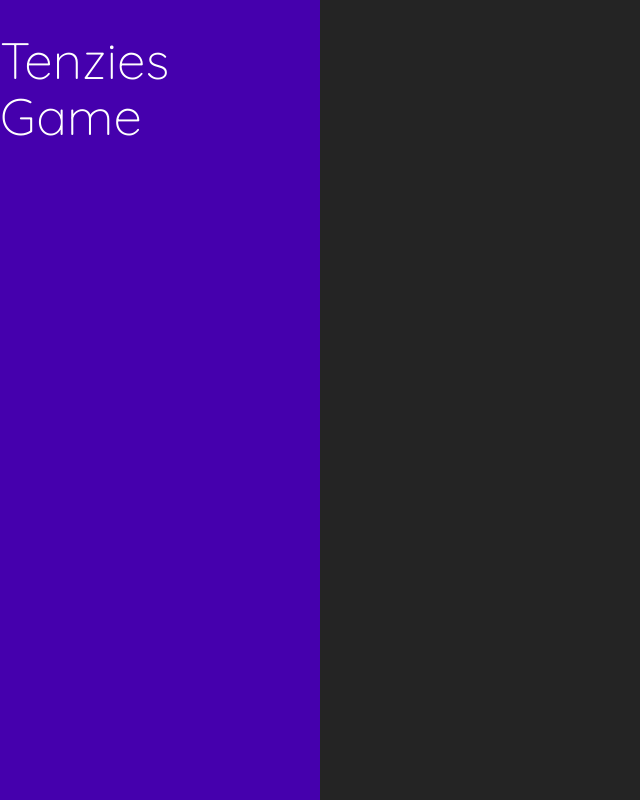
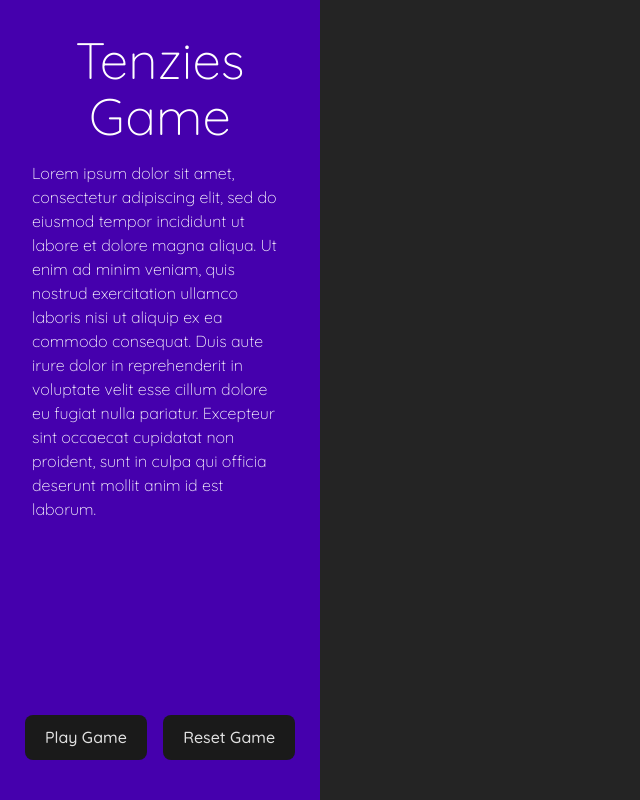
Before and after one commit to J-Skarbek/Tenzies, a React (Vite) app in the folder Tenzies/: page / in a window 1280 px wide. Shown: the whole page, without its empty margins (0-640 px from the left). Built offline with nearby package versions, Linux system fonts and the light colour scheme.

Commit message:
finish styliing the sidebar component for desktop

```diff
--- a/Tenzies/src/components/Sidebar.jsx
+++ b/Tenzies/src/components/Sidebar.jsx
@@ -3,9 +3,20 @@ import React from "react";
 function Sidebar() {
 
   return (
-    <div className="header col-start-1 col-span-3 row-start-1 row-span-6 bg-dark-purple text-white font-quicksand font-light flex justify-center py-8">
-      <h1>Tenzies Game</h1>
-
+    <div className="sidebar col-start-1 col-span-3 row-start-1 row-span-6
+      bg-dark-purple font-quicksand font-light flex flex-col justify-between py-8">
+      <div className="text-elements">
+        <h1 className="text-white text-center">Tenzies Game</h1>
+        <p className="text-white text-left mx-8 my-4">Lorem ipsum dolor sit amet, consectetur adipiscing elit, sed do eiusmod tempor incididunt ut labore et dolore magna aliqua.
+          Ut enim ad minim veniam, quis nostrud exercitation ullamco laboris nisi ut aliquip ex ea commodo consequat.
+          Duis aute irure dolor in reprehenderit in voluptate velit esse cillum dolore eu fugiat nulla pariatur.
+          Excepteur sint occaecat cupidatat non proident, sunt in culpa qui officia deserunt mollit anim id est laborum.
+        </p>
+      </div>
+      <div className="sidebar-game-buttons text-center">
+        <button className="mx-2 my-2">Play Game</button>
+        <button className="mx-2 my-2">Reset Game</button>
+      </div>
     </div>
   )
 }
```
